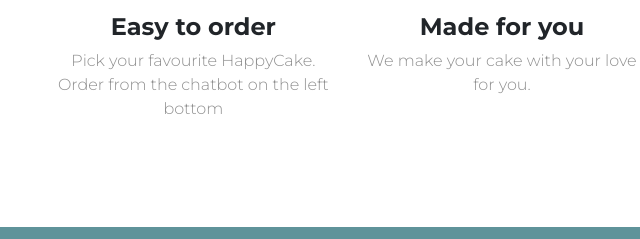
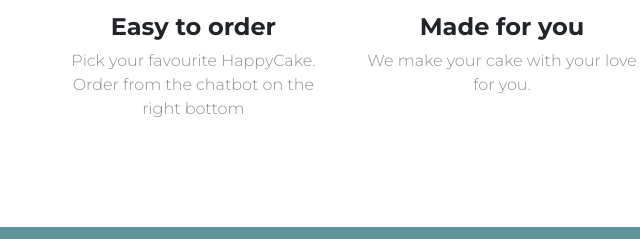
Before and after one commit to LiyaZazhariah/Cake-order, a plain HTML site: page index.html in a window 1280 px wide. Shown: the part 751-990 px from the top of the page, 138-778 px from the left. Drawn offline with nearby package versions, Linux system fonts and the light colour scheme.

Commit message:
Update index.html

```diff
--- a/index.html
+++ b/index.html
@@ -87,7 +87,7 @@
       <div class="feature-box col-lg-4">
         <i class="icon fas fa-check-circle fa-4x"></i>
         <h3 class="feature-title">Easy to order</h3>
-        <p>Pick your favourite HappyCake. Order from the chatbot on the left bottom</p>
+        <p>Pick your favourite HappyCake. Order from the chatbot on the right bottom</p>
       </div>
 
       <div class="feature-box col-lg-4">
```
